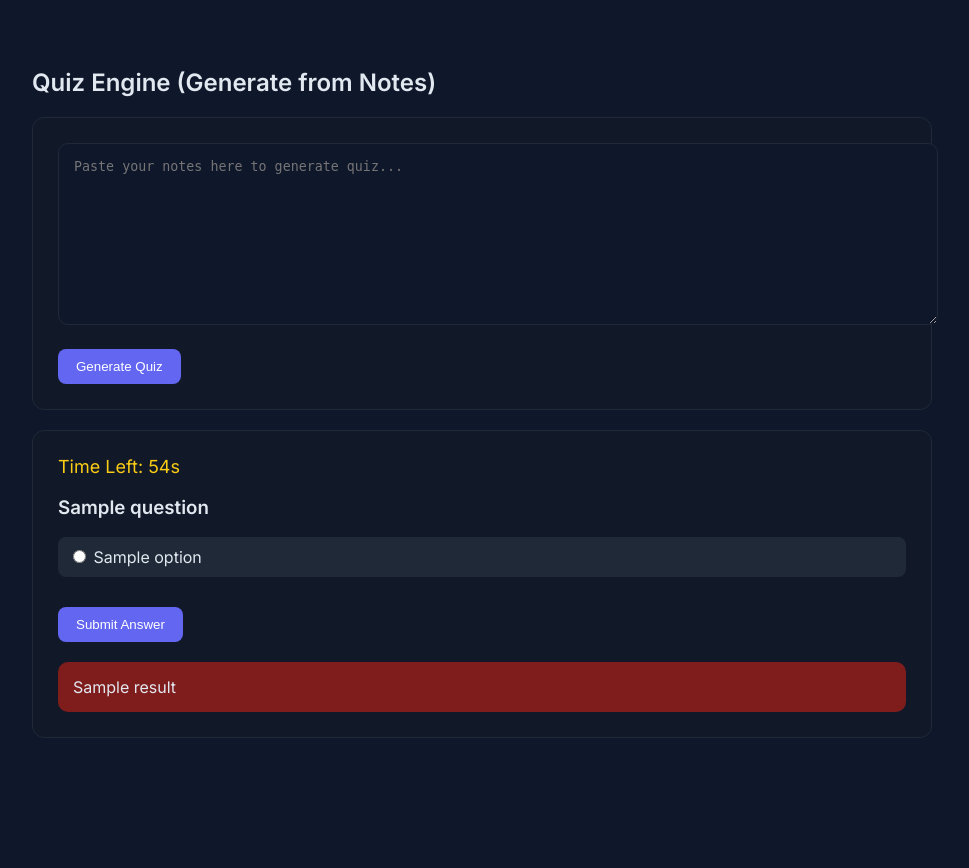
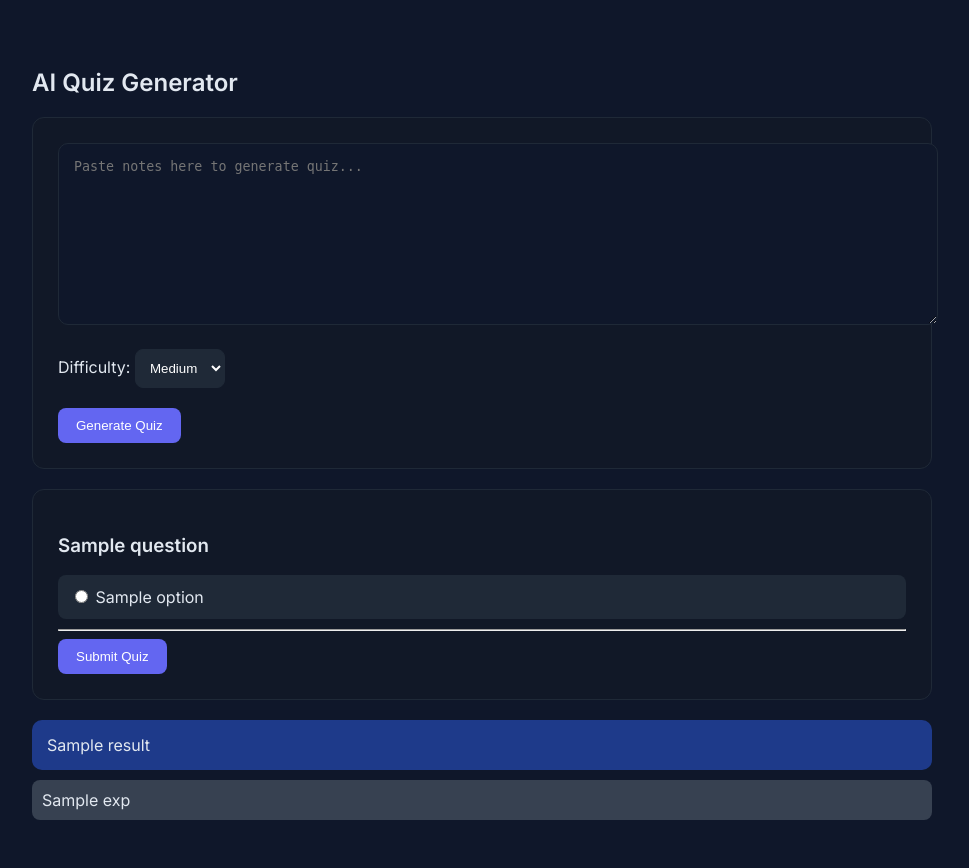
Before and after one commit to amalkdom/ai-study-pal, a Flask app: template templates/quiz.html in a window 1280 px wide. Shown: the whole page, without its empty margins (158-1127 px from the left). Before the commit the page ends 738 px from the top, so only its background shows below. Run offline with Flask 3, Linux system fonts and the light colour scheme; the template is opened without the code that fills it: most values are stand-ins (such as "Sample title", 1, 10 or a date in 2020).

Commit message:
Update quiz.html

```diff
--- a/templates/quiz.html
+++ b/templates/quiz.html
@@ -35,6 +35,14 @@ textarea{
     color:white;
 }
 
+select{
+    padding:10px;
+    border-radius:8px;
+    background:#1f2937;
+    color:white;
+    border:1px solid #1f2937;
+}
+
 button{
     padding:10px 18px;
     border:none;
@@ -50,28 +58,22 @@ button:hover{
 
 .option{
     margin:10px 0;
-    padding:10px;
+    padding:12px;
     background:#1f2937;
     border-radius:8px;
-    cursor:pointer;
-}
-
-.timer{
-    font-size:18px;
-    margin-bottom:15px;
-    color:#facc15;
 }
 
 .result{
+    margin-top:20px;
     padding:15px;
+    background:#1e3a8a;
     border-radius:10px;
-    margin-top:20px;
 }
-.correct{
-    background:#064e3b;
-}
-.wrong{
-    background:#7f1d1d;
+.explanation{
+    margin-top:10px;
+    padding:10px;
+    background:#374151;
+    border-radius:8px;
 }
 </style>
 </head>
@@ -80,60 +82,56 @@ button:hover{
 
 <div class="container">
 
-<h2>Quiz Engine (Generate from Notes)</h2>
+<h2>AI Quiz Generator</h2>
 
 <div class="card">
 <form method="POST">
-<textarea name="notes" placeholder="Paste your notes here to generate quiz..."></textarea>
+<textarea name="notes" placeholder="Paste notes here to generate quiz..."></textarea>
+<br><br>
+
+<label>Difficulty:</label>
+<select name="difficulty">
+<option value="easy">Easy</option>
+<option value="medium" selected>Medium</option>
+<option value="hard">Hard</option>
+</select>
+
 <br><br>
 <button type="submit">Generate Quiz</button>
 </form>
 </div>
 
-{% if question %}
+{% if questions %}
 <div class="card">
-
-<div class="timer">Time Left: <span id="time">60</span>s</div>
-
-<h3>{{ question }}</h3>
-
 <form method="POST">
-{% for option in options %}
+{% for q in questions %}
+<h3>{{ q.question }}</h3>
+{% for option in q.options %}
 <div class="option">
 <input type="radio" name="answer" value="{{ option }}" required>
 {{ option }}
 </div>
 {% endfor %}
-<br>
-<button type="submit">Submit Answer</button>
+<hr>
+{% endfor %}
+<button type="submit">Submit Quiz</button>
 </form>
-
-{% if result %}
-<div class="result {% if result == 'Correct!' %}correct{% else %}wrong{% endif %}">
-{{ result }}
 </div>
 {% endif %}
 
+{% if result %}
+<div class="result">
+{{ result }}
 </div>
+
+{% for exp in explanations %}
+<div class="explanation">
+{{ exp }}
+</div>
+{% endfor %}
 {% endif %}
 
 </div>
 
-<script>
-let time = 60;
-let timer = document.getElementById("time");
-
-if(timer){
-    let countdown = setInterval(function(){
-        time--;
-        timer.innerHTML = time;
-        if(time <= 0){
-            clearInterval(countdown);
-            alert("Time's up!");
-        }
-    },1000);
-}
-</script>
-
 </body>
 </html>
```
